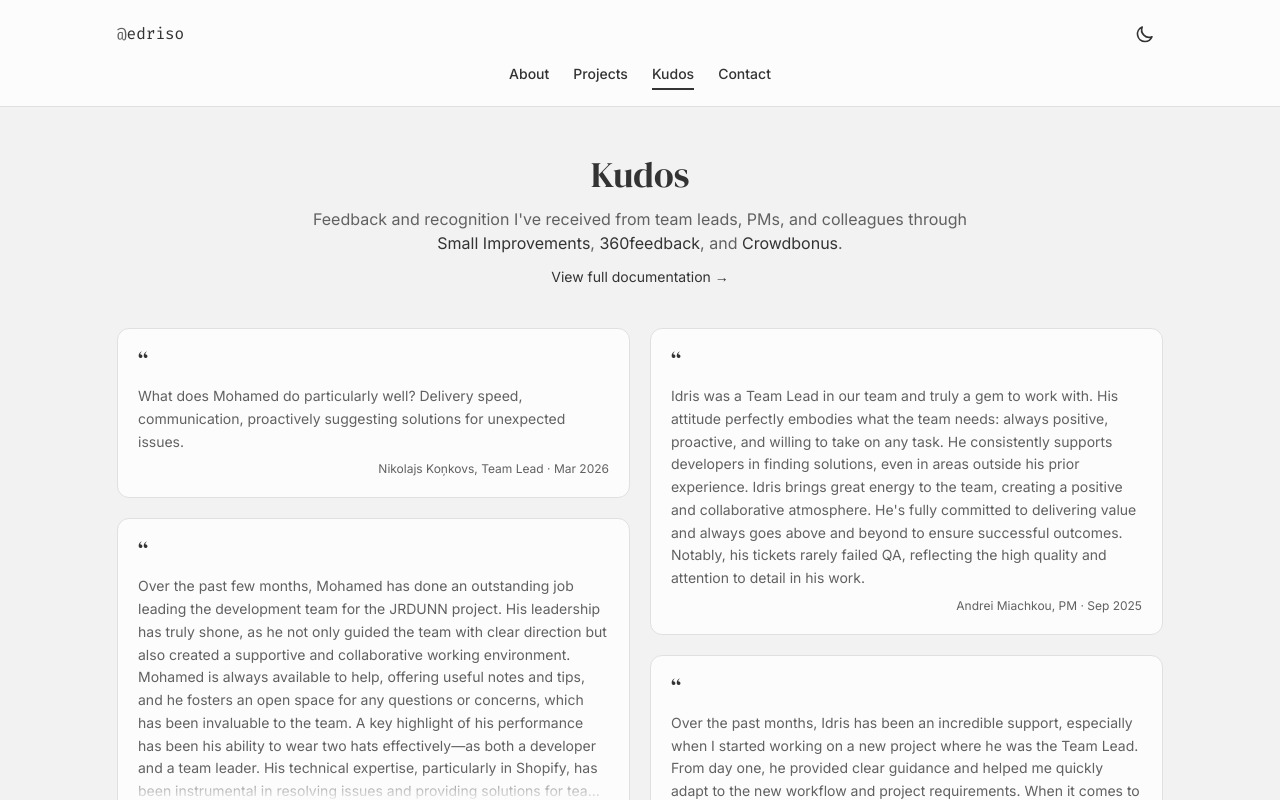
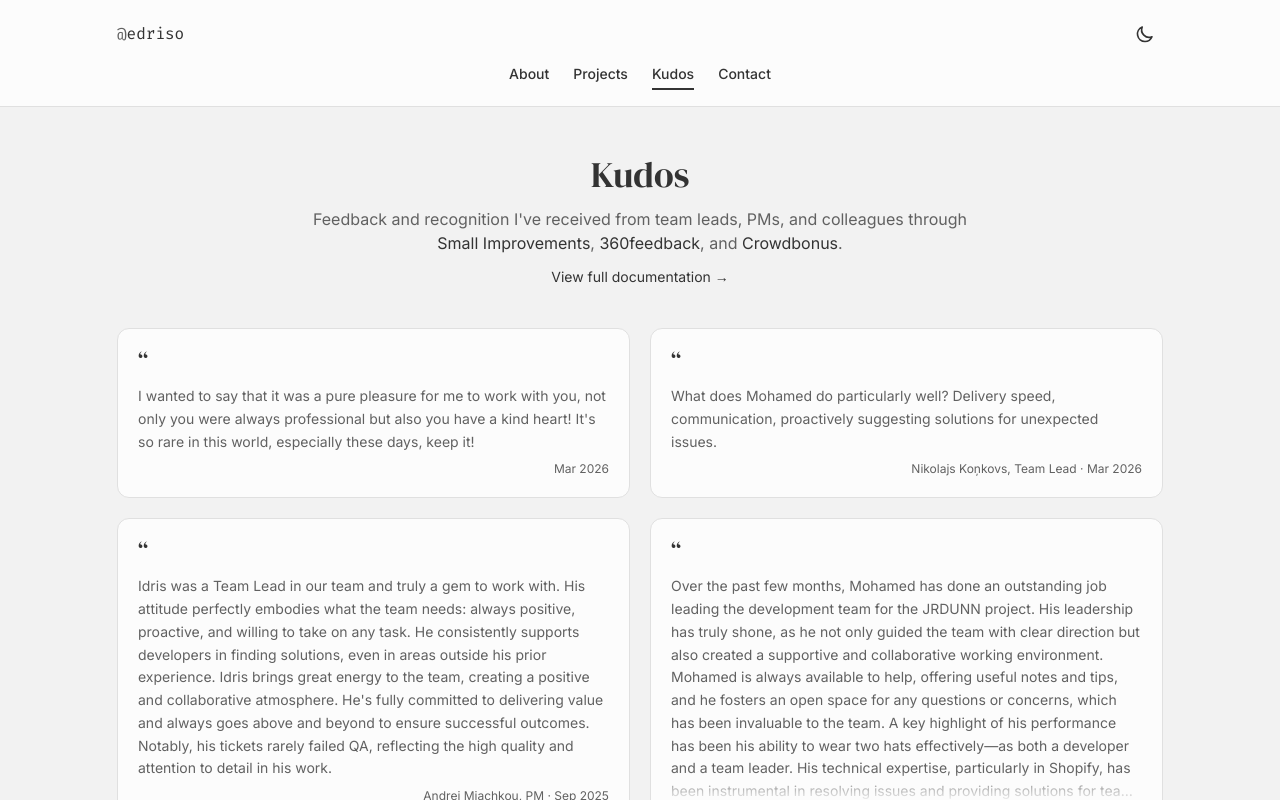
Before and after one commit to edriso/portfolio, a React (Vite) app: page /kudos in a window 1280 px wide. Shown: the top 800 px of the page. Built offline with nearby package versions, Linux system fonts and the light colour scheme; no server answers.

Commit message:
Add new kudo and update Scandiweb to past tense

```diff
--- a/src/data/kudos.js
+++ b/src/data/kudos.js
@@ -179,6 +179,12 @@ const kudos = [
     author: 'Nikolajs Koņkovs',
     role: 'Team Lead',
   },
+  {
+    id: 29,
+    content:
+      "I wanted to say that it was a pure pleasure for me to work with you, not only you were always professional but also you have a kind heart! It's so rare in this world, especially these days, keep it!",
+    date: 'Mar 2026',
+  },
 ];
 
 export default kudos;
--- a/src/pages/About.jsx
+++ b/src/pages/About.jsx
@@ -68,7 +68,7 @@ function About() {
           MySQL and MongoDB.
         </p>
         <p>
-          Currently, I&apos;m working as a Web Developer at Scandiweb, building
+          Most recently, I worked as a Web Developer at Scandiweb, building
           and maintaining e-commerce solutions.
         </p>
       </div>
```
